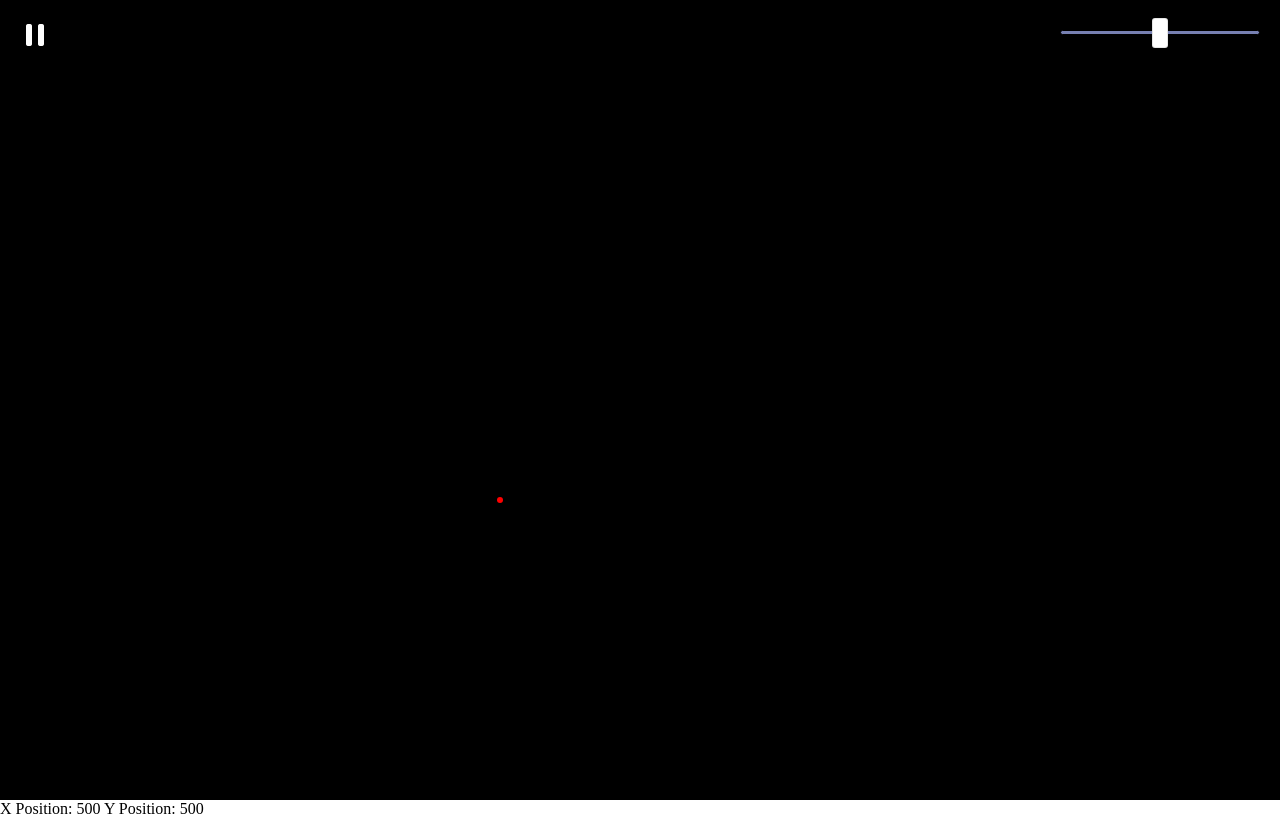
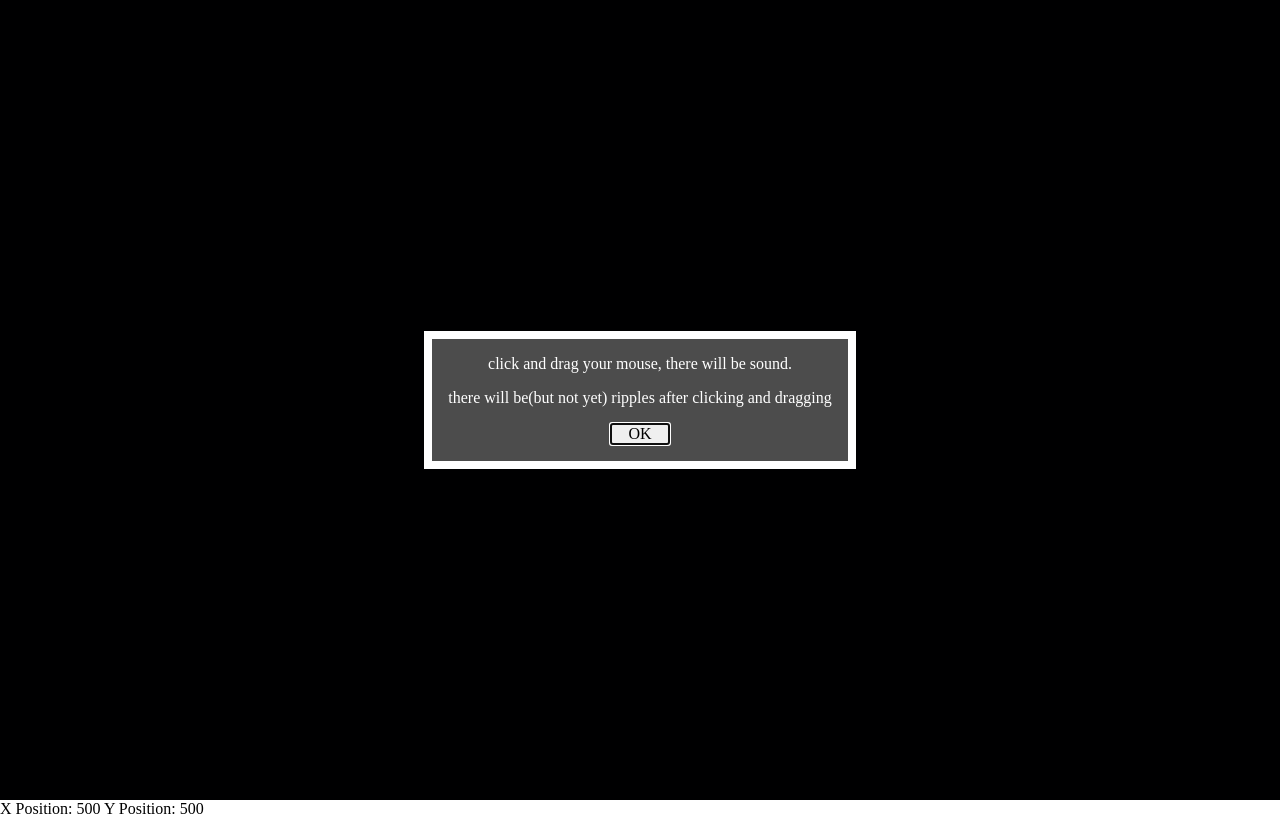
Before and after one commit to yuliax000/IDAD-synthesizer-ui, a plain HTML site: page mySynthesizerUI/index.html in a window 1280 px wide. Drawn offline with Linux system fonts and the light colour scheme.

Commit message:
adding dialog

```diff
--- a/mySynthesizerUI/UIControl.js
+++ b/mySynthesizerUI/UIControl.js
@@ -6,6 +6,13 @@ const volumeSlider = document.getElementById("volumeSlider");
 volumeSlider.addEventListener("input", (e) => {
   gainNode.gain.setValueAtTime(e.target.value, audioCtx.currentTime);
   console.log("volumeNow", gainNode.gain.value);
+});
+
+// introModal
+let introModal = document.getElementById("infoDialog");
+document.getElementById("infoDialog").showModal();
+document.getElementById("infoDialogClose").addEventListener("click", () => {
+  introModal.close();
 });
 
 // apply pause button and reset button
--- a/mySynthesizerUI/index.html
+++ b/mySynthesizerUI/index.html
@@ -41,6 +41,14 @@
       />
     </div>
 
+    <section>
+      <dialog id="infoDialog">
+        <p>click and drag your mouse, there will be sound.</p>
+        <p>there will be(but not yet) ripples after clicking and dragging</p>
+        <button id="infoDialogClose" autofocus>OK</button>
+      </dialog>
+    </section>
+
     <p>
       X Position: <span id="xPosOutput">500</span> Y Position:
       <span id="yPosOutput">500</span>
--- a/mySynthesizerUI/style.css
+++ b/mySynthesizerUI/style.css
@@ -151,3 +151,29 @@ how to remove the virtical space around the range input in IE*/
   border: none;
   cursor: pointer;
 }
+
+:root {
+  --col01: rgb(76, 76, 76);
+  --col02: rgb(255, 255, 255);
+  --border: solid 0.5rem var(--col02);
+}
+
+dialog[open] {
+  margin: auto;
+  padding: 1rem;
+  background-color: var(--col01);
+  color: var(--col02);
+  border: var(--border);
+  display: flex;
+  flex-direction: column;
+  align-items: center;
+  gap: 1rem;
+}
+
+dialog::backdrop {
+  background-color: #000001;
+}
+
+#infoDialogClose {
+  padding: 0 1rem;
+}
```
